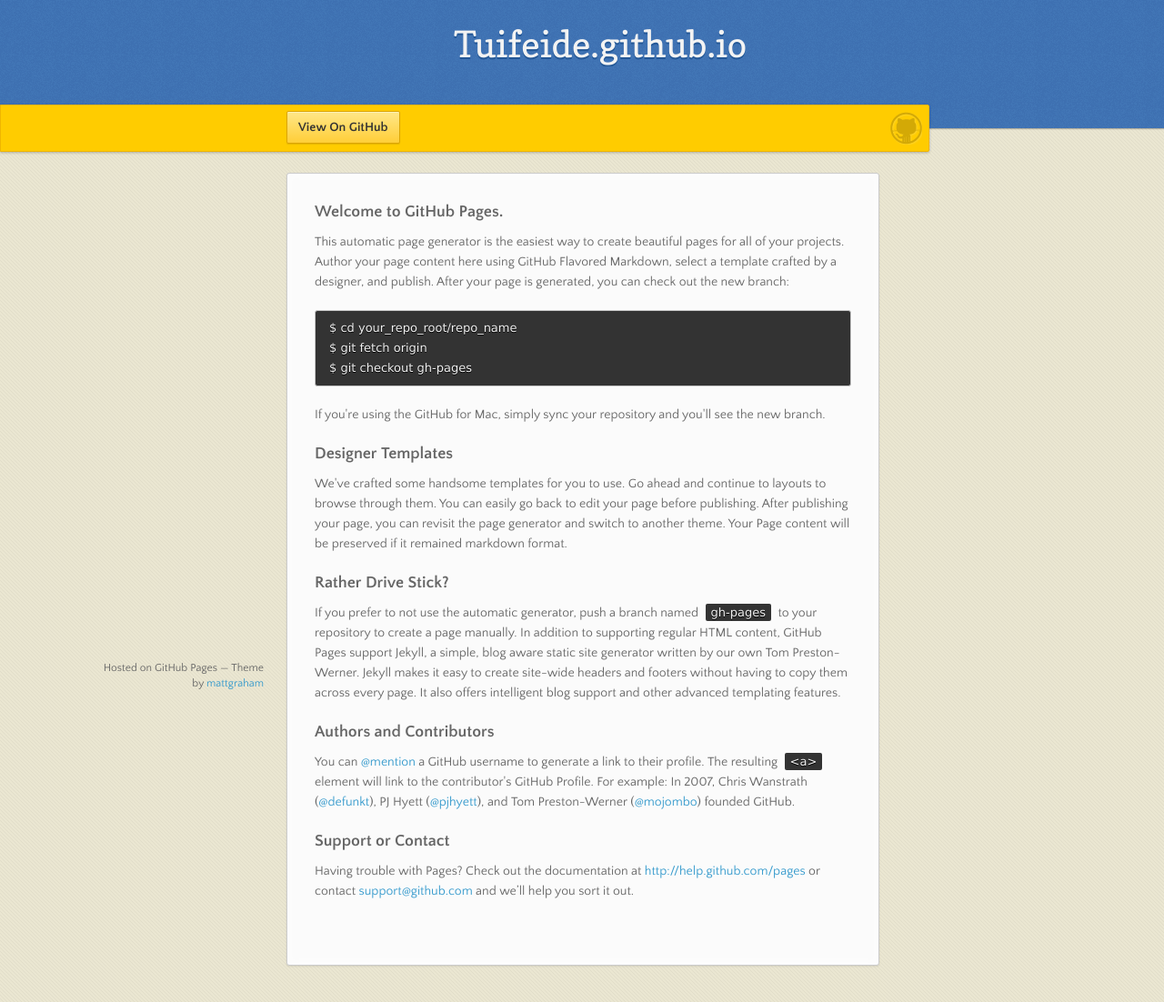
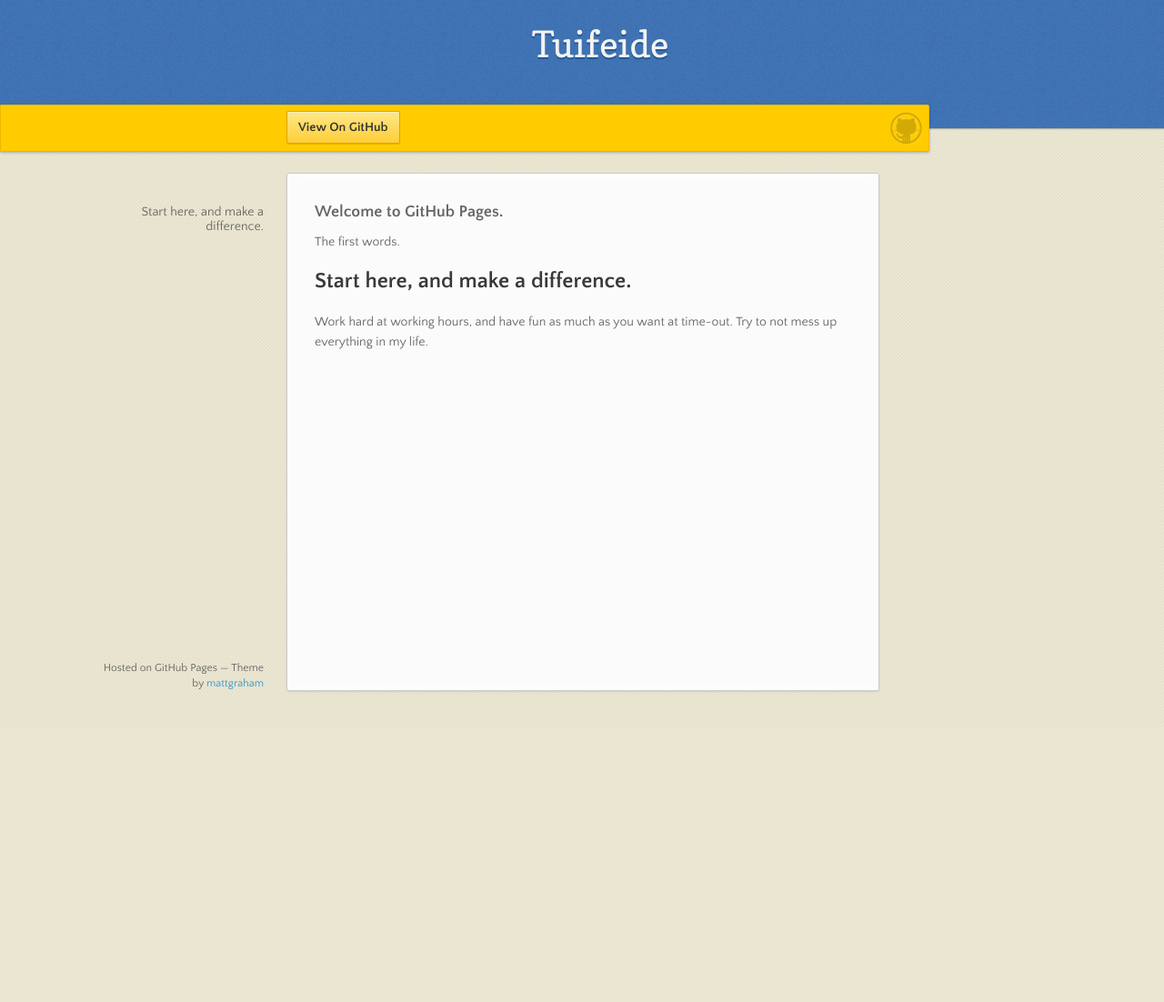
Before and after one commit to tuifeide/tuifeide.github.io, a plain HTML site: page index.html in a window 1280 px wide. Shown: the whole page at 91% size. After the commit the page ends 800 px from the top, so only its background shows below. Drawn offline with nearby package versions, Linux system fonts and the light colour scheme.

Commit message:
Update index.html

```diff
--- a/index.html
+++ b/index.html
@@ -3,7 +3,7 @@
   <head>
     <meta charset="utf-8">
     <meta http-equiv="X-UA-Compatible" content="chrome=1">
-    <title>Tuifeide.github.io by tuifeide</title>
+    <title>Welcome to the world of tuifeide</title>
     <link rel="stylesheet" href="stylesheets/styles.css">
     <link rel="stylesheet" href="stylesheets/pygment_trac.css">
     <script src="https://ajax.googleapis.com/ajax/libs/jquery/1.7.1/jquery.min.js"></script>
@@ -17,7 +17,7 @@
   <body>
 
       <header>
-        <h1>Tuifeide.github.io</h1>
+        <h1>Tuifeide</h1>
         <p></p>
       </header>
 
@@ -34,30 +34,9 @@
       <section>
         <h3>Welcome to GitHub Pages.</h3>
 
-<p>This automatic page generator is the easiest way to create beautiful pages for all of your projects. Author your page content here using GitHub Flavored Markdown, select a template crafted by a designer, and publish. After your page is generated, you can check out the new branch:</p>
-
-<pre><code>$ cd your_repo_root/repo_name
-$ git fetch origin
-$ git checkout gh-pages
-</code></pre>
-
-<p>If you're using the GitHub for Mac, simply sync your repository and you'll see the new branch.</p>
-
-<h3>Designer Templates</h3>
-
-<p>We've crafted some handsome templates for you to use. Go ahead and continue to layouts to browse through them. You can easily go back to edit your page before publishing. After publishing your page, you can revisit the page generator and switch to another theme. Your Page content will be preserved if it remained markdown format.</p>
-
-<h3>Rather Drive Stick?</h3>
-
-<p>If you prefer to not use the automatic generator, push a branch named <code>gh-pages</code> to your repository to create a page manually. In addition to supporting regular HTML content, GitHub Pages support Jekyll, a simple, blog aware static site generator written by our own Tom Preston-Werner. Jekyll makes it easy to create site-wide headers and footers without having to copy them across every page. It also offers intelligent blog support and other advanced templating features.</p>
-
-<h3>Authors and Contributors</h3>
-
-<p>You can <a href="https://github.com/blog/821" class="user-mention">@mention</a> a GitHub username to generate a link to their profile. The resulting <code>&lt;a&gt;</code> element will link to the contributor's GitHub Profile. For example: In 2007, Chris Wanstrath (<a href="https://github.com/defunkt" class="user-mention">@defunkt</a>), PJ Hyett (<a href="https://github.com/pjhyett" class="user-mention">@pjhyett</a>), and Tom Preston-Werner (<a href="https://github.com/mojombo" class="user-mention">@mojombo</a>) founded GitHub.</p>
-
-<h3>Support or Contact</h3>
-
-<p>Having trouble with Pages? Check out the documentation at <a href="http://help.github.com/pages">http://help.github.com/pages</a> or contact <a href="mailto:support@github.com">support@github.com</a> and we’ll help you sort it out.</p>
+<p>The first words.</p>
+<p><h2>Start here, and make a difference.</h2></p>
+<p>Work hard at working hours, and have fun as much as you want at time-out. Try to not mess up everything in my life.</p>
       </section>
       <footer>
         <p><small>Hosted on GitHub Pages &mdash; Theme by <a href="http://twitter.com/#!/michigangraham">mattgraham</a></small></p>
```
